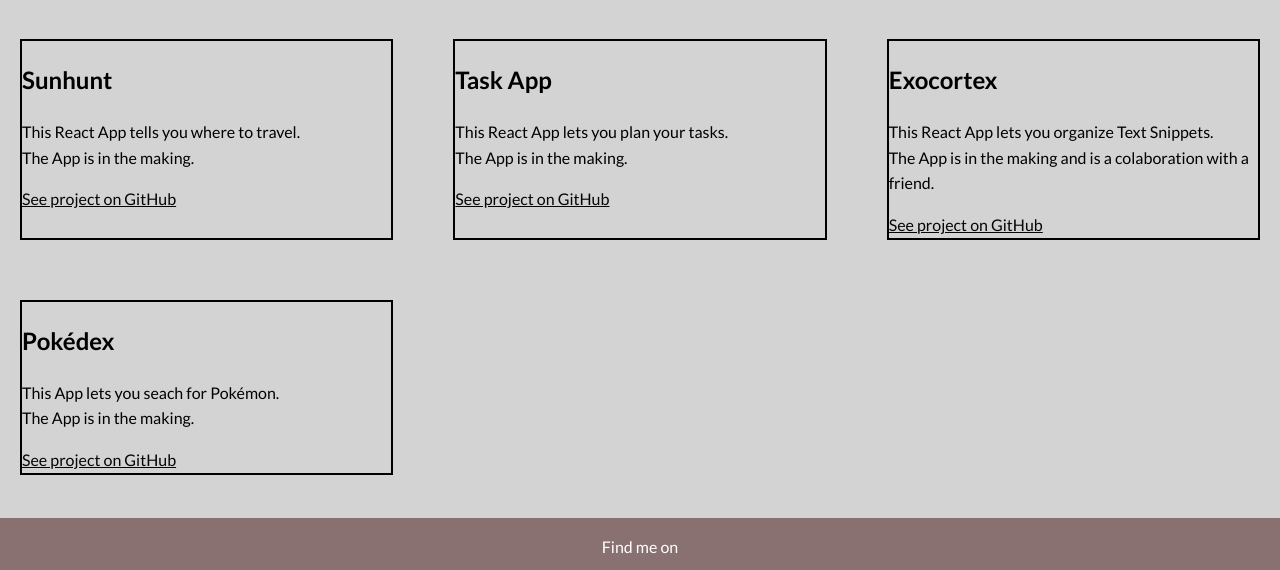
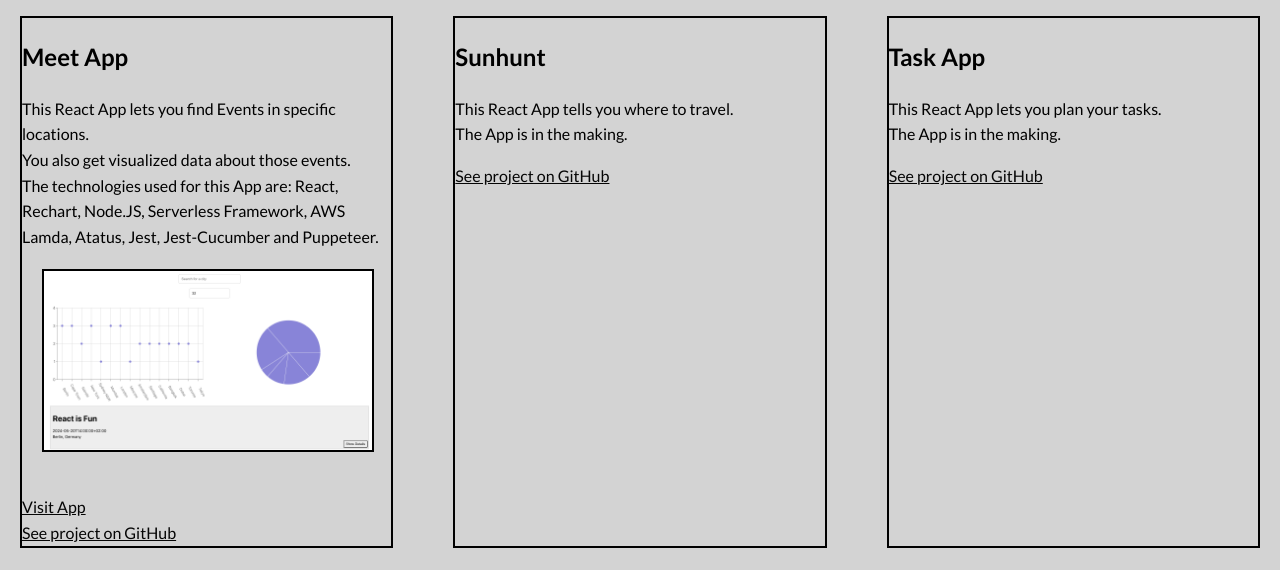
Before and after one commit to disreal48/portfolio, a website: page work.html in a window 1280 px wide. Shown: the part 212-782 px from the top of the page. Drawn offline with nearby package versions, Linux system fonts and the light colour scheme.

Commit message:
added meet app to portfolio

```diff
--- a/css/style.production.css
+++ b/css/style.production.css
@@ -259,6 +259,11 @@
     margin: 20px;
     border: 2px solid black;
   }
+
+  .grid__item--image {
+    width: 90%;
+    height: 90%;
+  }
 }
 
 .page-footer {
--- a/css/styles.css
+++ b/css/styles.css
@@ -199,6 +199,11 @@
     margin: 20px;
     border: 2px solid black;
   }
+
+  .grid__item--image {
+    width: 90%;
+    height: 90%;
+  }
 }
 
 .page-footer {
--- a/work.html
+++ b/work.html
@@ -55,6 +55,24 @@
     <main>
       <h1>See some of my work</h1>
       <div class="grid">
+        <div class="grid__item">
+          <h2>Meet App</h2>
+          <p>
+            This React App lets you find Events in specific locations.
+            <br />
+            You also get visualized data about those events.
+            <br>
+            The technologies used for this App are: React, Rechart, Node.JS, Serverless Framework, AWS Lamda, Atatus, Jest, Jest-Cucumber and Puppeteer.
+            <img src="./img/meet.png" alt="Meet App" class="grid__item grid__item--image" />
+          </p>
+          <a href="https://disreal48.github.io/meet/" target="_blank"
+          >Visit App</a
+        >
+        <br>
+          <a href="https://github.com/disreal48/meet" target="_blank"
+            >See project on GitHub</a
+          >
+        </div>
         <div class="grid__item">
           <h2>Sunhunt</h2>
           <p>
```
Also changed, not shown: img/meet.png (added), 1 other file.
